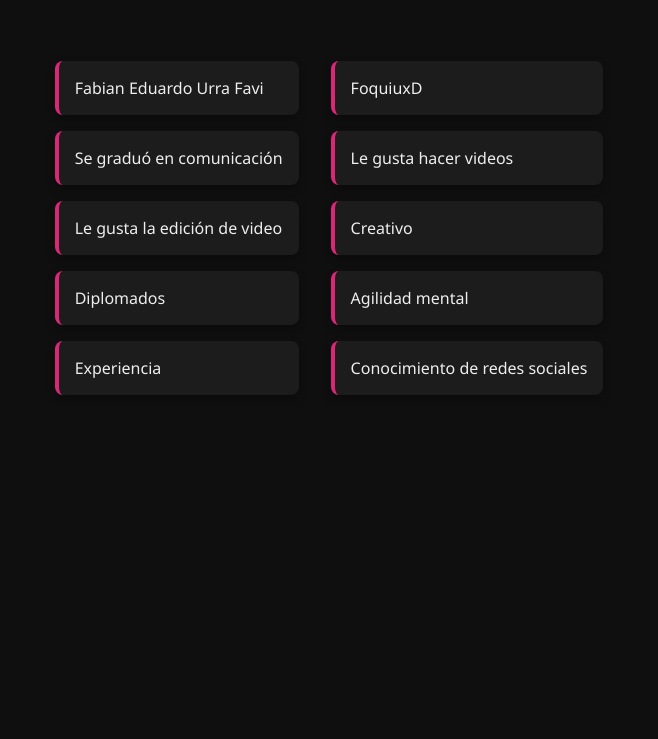
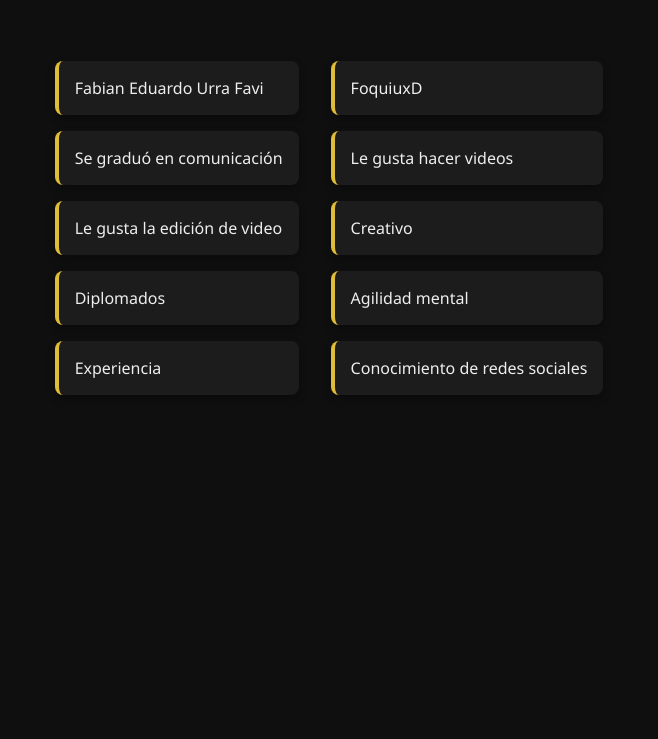
Before and after one commit to FoquiuxD/Portafolio-FoquiuxD, a plain HTML site: page index.html in a window 1280 px wide. Shown: the part 1101-1840 px from the top of the page, without its empty margins (311-969 px from the left). Drawn offline with Linux system fonts and the light colour scheme.

Commit message:
Update styles.css

```diff
--- a/styles.css
+++ b/styles.css
@@ -1,7 +1,7 @@
 :root {
   --bg-dark: #0f0f0f;
   --bg-darker: #1c1c1c;
-  --accent-pink: #db2777;
+  --accent-pink: #e0bd39;
   --text-light: #ebdbc2;
   --text-muted: #aaa;
   --highlight-yellow: #facc15;
```
